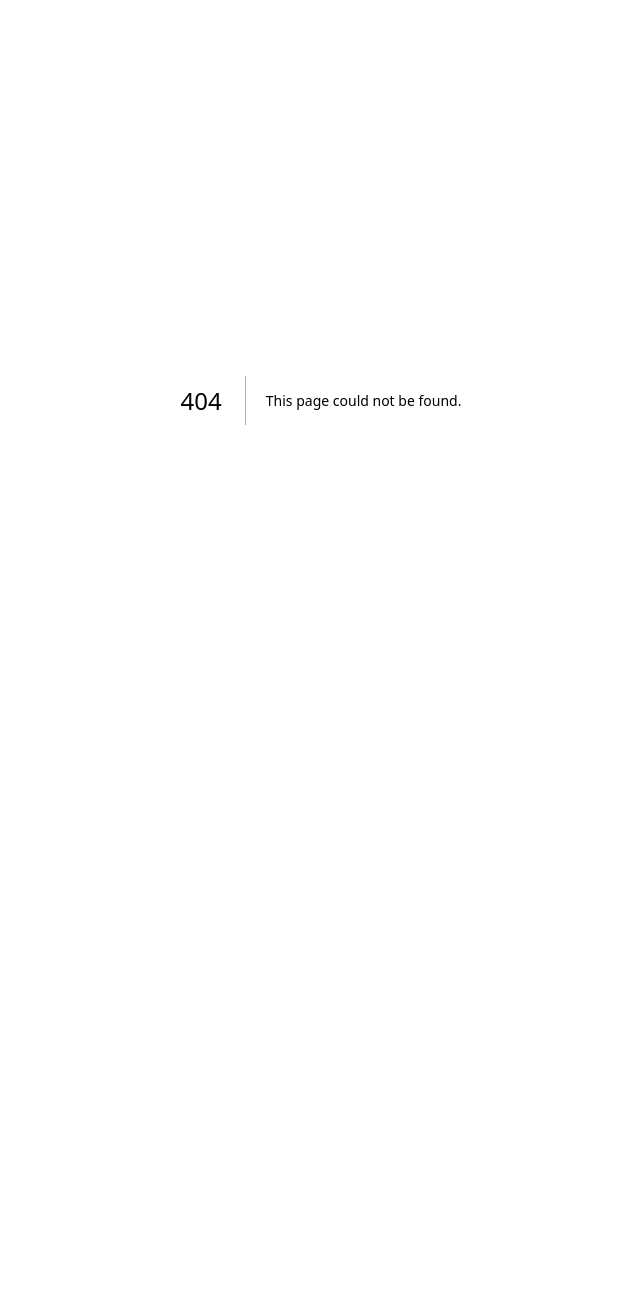
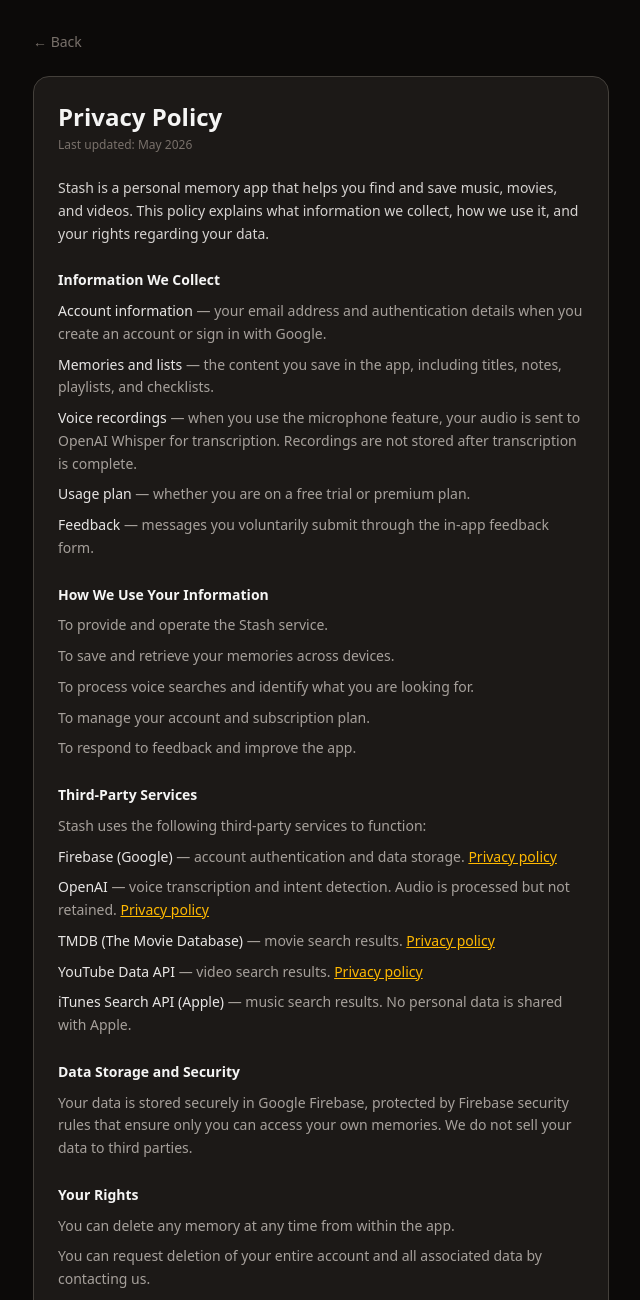
Before and after one commit to bnkhan65-source/memory-vault, a Next.js app: page /privacy in a window 1280 px wide. Before the commit this address had no page. Shown: the top 1300 px of the page, without its empty margins (319-959 px from the left). Before the commit the page ends 800 px from the top, so only its background shows below. Built offline with nearby package versions, Linux system fonts and the light colour scheme.

Commit message:
feat: add privacy policy page and link from login screen

```diff
--- a/app/login/page.tsx
+++ b/app/login/page.tsx
@@ -192,6 +192,13 @@ export default function LoginPage() {
           Continue with Google
         </button>
 
+        <p className="text-center text-xs text-stone-600 mt-5">
+          By signing in you agree to our{" "}
+          <a href="/privacy" className="text-stone-500 underline hover:text-stone-300 transition-colors">
+            Privacy Policy
+          </a>
+        </p>
+
       </div>
     </div>
   );
--- /dev/null
+++ b/app/privacy/page.tsx
@@ -0,0 +1,113 @@
+"use client";
+
+import { useRouter } from "next/navigation";
+
+export default function PrivacyPage() {
+  const router = useRouter();
+
+  return (
+    <div className="min-h-screen bg-stone-950 px-4 py-8">
+      <div className="max-w-xl mx-auto">
+
+        <button
+          onClick={() => router.back()}
+          className="text-sm text-stone-500 hover:text-stone-300 mb-6 flex items-center gap-1 transition-colors"
+        >
+          ← Back
+        </button>
+
+        <div className="bg-stone-900 border border-stone-700 rounded-2xl p-6 space-y-6 text-stone-300 text-sm leading-relaxed">
+
+          <div>
+            <h1 className="text-2xl font-semibold text-stone-100 mb-1">Privacy Policy</h1>
+            <p className="text-stone-500 text-xs">Last updated: May 2026</p>
+          </div>
+
+          <p>
+            Stash is a personal memory app that helps you find and save music, movies, and videos.
+            This policy explains what information we collect, how we use it, and your rights regarding your data.
+          </p>
+
+          <section>
+            <h2 className="text-stone-100 font-semibold mb-2">Information We Collect</h2>
+            <ul className="space-y-2 text-stone-400">
+              <li><span className="text-stone-200 font-medium">Account information</span> — your email address and authentication details when you create an account or sign in with Google.</li>
+              <li><span className="text-stone-200 font-medium">Memories and lists</span> — the content you save in the app, including titles, notes, playlists, and checklists.</li>
+              <li><span className="text-stone-200 font-medium">Voice recordings</span> — when you use the microphone feature, your audio is sent to OpenAI Whisper for transcription. Recordings are not stored after transcription is complete.</li>
+              <li><span className="text-stone-200 font-medium">Usage plan</span> — whether you are on a free trial or premium plan.</li>
+              <li><span className="text-stone-200 font-medium">Feedback</span> — messages you voluntarily submit through the in-app feedback form.</li>
+            </ul>
+          </section>
+
+          <section>
+            <h2 className="text-stone-100 font-semibold mb-2">How We Use Your Information</h2>
+            <ul className="space-y-2 text-stone-400">
+              <li>To provide and operate the Stash service.</li>
+              <li>To save and retrieve your memories across devices.</li>
+              <li>To process voice searches and identify what you are looking for.</li>
+              <li>To manage your account and subscription plan.</li>
+              <li>To respond to feedback and improve the app.</li>
+            </ul>
+          </section>
+
+          <section>
+            <h2 className="text-stone-100 font-semibold mb-2">Third-Party Services</h2>
+            <p className="text-stone-400 mb-2">Stash uses the following third-party services to function:</p>
+            <ul className="space-y-2 text-stone-400">
+              <li><span className="text-stone-200 font-medium">Firebase (Google)</span> — account authentication and data storage. <a href="https://firebase.google.com/support/privacy" target="_blank" rel="noopener noreferrer" className="text-amber-400 underline">Privacy policy</a></li>
+              <li><span className="text-stone-200 font-medium">OpenAI</span> — voice transcription and intent detection. Audio is processed but not retained. <a href="https://openai.com/privacy" target="_blank" rel="noopener noreferrer" className="text-amber-400 underline">Privacy policy</a></li>
+              <li><span className="text-stone-200 font-medium">TMDB (The Movie Database)</span> — movie search results. <a href="https://www.themoviedb.org/privacy-policy" target="_blank" rel="noopener noreferrer" className="text-amber-400 underline">Privacy policy</a></li>
+              <li><span className="text-stone-200 font-medium">YouTube Data API</span> — video search results. <a href="https://policies.google.com/privacy" target="_blank" rel="noopener noreferrer" className="text-amber-400 underline">Privacy policy</a></li>
+              <li><span className="text-stone-200 font-medium">iTunes Search API (Apple)</span> — music search results. No personal data is shared with Apple.</li>
+            </ul>
+          </section>
+
+          <section>
+            <h2 className="text-stone-100 font-semibold mb-2">Data Storage and Security</h2>
+            <p className="text-stone-400">
+              Your data is stored securely in Google Firebase, protected by Firebase security rules that ensure
+              only you can access your own memories. We do not sell your data to third parties.
+            </p>
+          </section>
+
+          <section>
+            <h2 className="text-stone-100 font-semibold mb-2">Your Rights</h2>
+            <ul className="space-y-2 text-stone-400">
+              <li>You can delete any memory at any time from within the app.</li>
+              <li>You can request deletion of your entire account and all associated data by contacting us.</li>
+              <li>You can withdraw consent for voice processing by simply not using the microphone feature.</li>
+            </ul>
+          </section>
+
+          <section>
+            <h2 className="text-stone-100 font-semibold mb-2">Children</h2>
+            <p className="text-stone-400">
+              Stash is not directed at children under 13. We do not knowingly collect personal information
+              from children under 13.
+            </p>
+          </section>
+
+          <section>
+            <h2 className="text-stone-100 font-semibold mb-2">Changes to This Policy</h2>
+            <p className="text-stone-400">
+              We may update this policy from time to time. Any changes will be posted on this page
+              with an updated date.
+            </p>
+          </section>
+
+          <section>
+            <h2 className="text-stone-100 font-semibold mb-2">Contact</h2>
+            <p className="text-stone-400">
+              If you have any questions about this policy or your data, please contact us at{" "}
+              <a href="mailto:bnkhan65@gmail.com" className="text-amber-400 underline">bnkhan65@gmail.com</a>.
+            </p>
+          </section>
+
+        </div>
+
+        <p className="text-center text-xs text-stone-700 mt-6">Stash &copy; 2026</p>
+
+      </div>
+    </div>
+  );
+}
```
